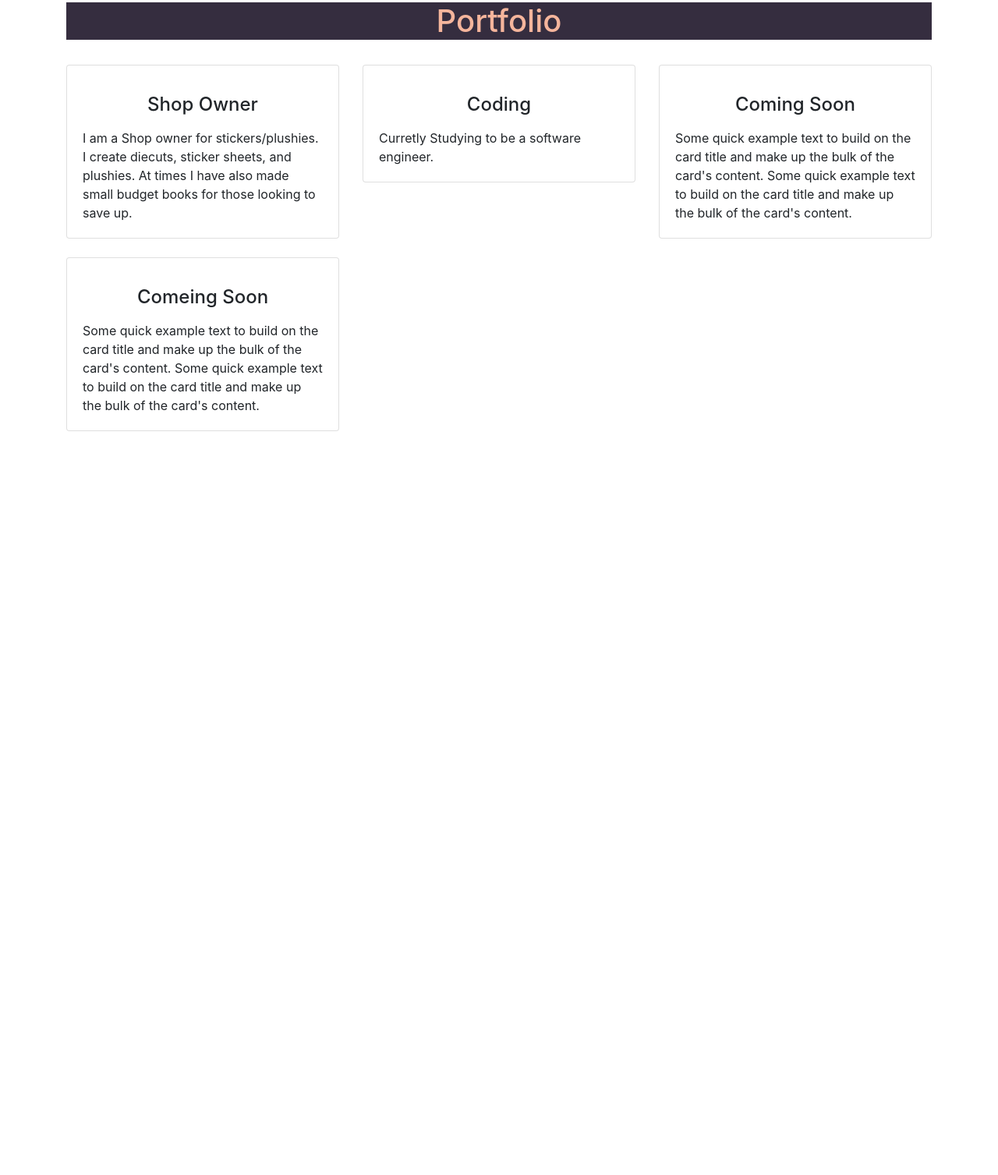
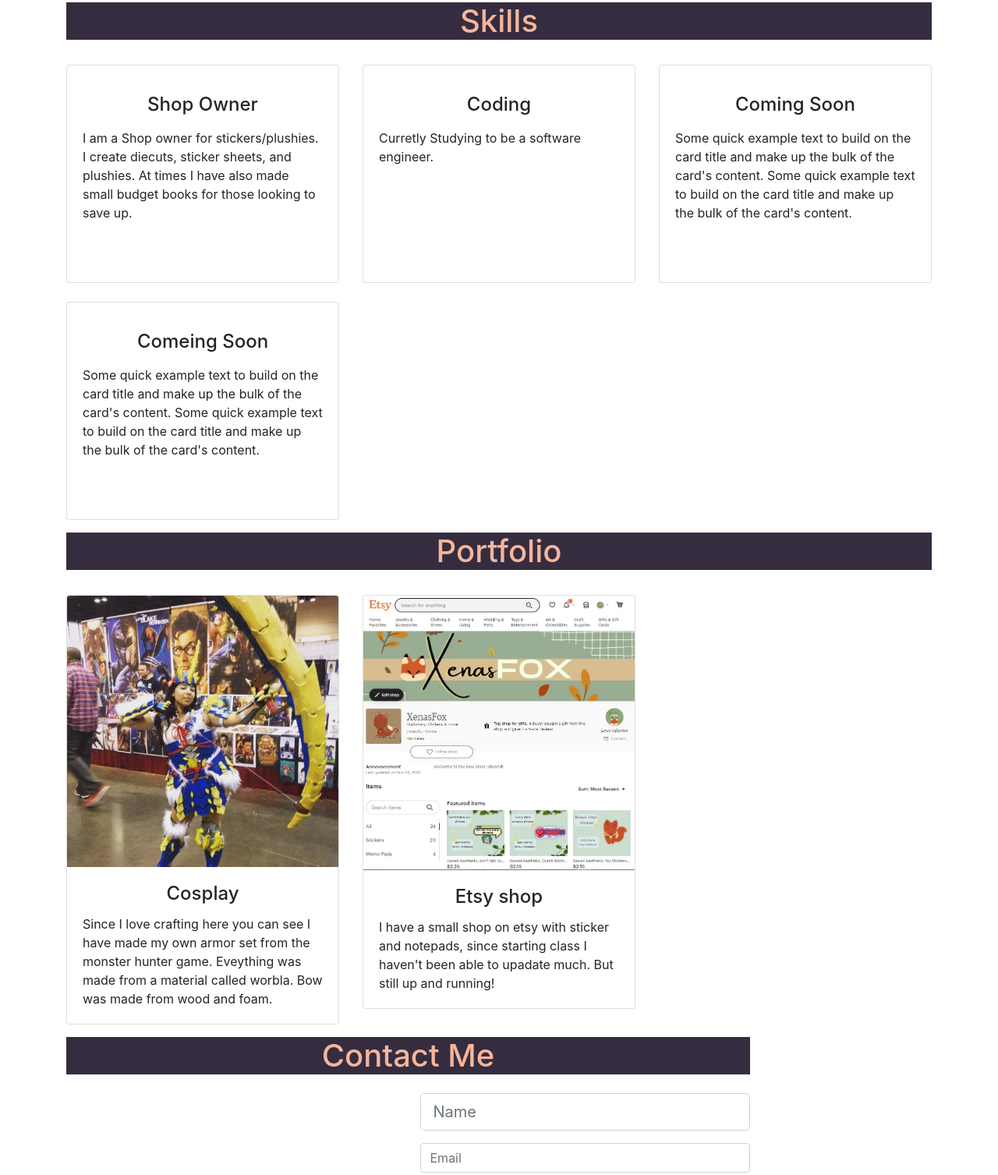
Before and after one commit to MissEnvii/Module_2_challenge, a plain HTML site: page index.html in a window 1280 px wide. Shown: the part 1293-2800 px from the top of the page at 78% size. Before the commit the page ends 1846 px from the top, so only its background shows below. Drawn offline with nearby package versions, Linux system fonts and the light colour scheme; grey boxes are pictures that could not be loaded.

Commit message:
Added a SKills Section in HTML

```diff
--- a/assets/mystle.css
+++ b/assets/mystle.css
@@ -23,16 +23,16 @@
 .ImgAboutPage{
     width: 100%;
 }
- /* portfolio section css */
-.portfoliosText.card {
+ /* Skills section css */
+.skillsText.card {
     height: 280px;
     cursor: pointer;
   }
 .card-title {
     text-align: center;
 }
-.portfolioText:hover {
-    border: 3px solid #d25df0;
+.skillsText:hover {
+    border: 3px solid #f7b990;
 }
 
 .navbar {
@@ -44,3 +44,7 @@
     background-color: rgb(53, 45, 63);
     color: rgb(245, 181, 156);
 }
+.text-center-small {
+    background-color: antiquewhite;
+    text-align: center;
+}
--- a/index.html
+++ b/index.html
@@ -16,6 +16,9 @@
                     </li>
                     <li class="nav-item">
                         <a class="nav-link" href="#about">About</a>
+                    </li>
+                    <li class="nav-item">
+                        <a class="nav-link" href="#skills">Skills</a>
                     </li>
                     <li class="nav-item">
                         <a class="nav-link" href="#portfolio">Portfolio</a>
@@ -71,12 +74,13 @@
             </div>
         </div>
     </section>
-    <section id="portfolio">
+    <!--Skills section-->
+    <section id="skills">
         <div class="container">
-            <h1 class="text-center">Portfolio</h1>
+            <h1 class="text-center">Skills</h1>
             <div class="row">
                 <div class="col-lg-4 mt-4">
-                    <div class="card portfolioText">
+                    <div class="card skillsText">
                         <div class="card-body">
                             <h4 class="card-title mt-3">Shop Owner</h4>
                             <p class="card-text mt-3">I am a Shop owner for stickers/plushies. I create diecuts, sticker sheets, and plushies. At times I have also made small budget books for those looking to save up.
@@ -85,7 +89,7 @@
                     </div>
                 </div>
                 <div class="col-lg-4 mt-4">
-                    <div class="card portfolioText">
+                    <div class="card skillsText">
                         <div class="card-body">
                             <h4 class="card-title mt-3">Coding</h4>
                             <p class="card-text mt-3">Curretly Studying to be a software engineer.
@@ -94,7 +98,7 @@
                     </div>
                 </div>
                 <div class="col-lg-4 mt-4">
-                    <div class="card portfolioText">
+                    <div class="card skillsText">
                         <div class="card-body">
                             <h4 class="card-title mt-3">Coming Soon</h4>
                             <p class="card-text mt-3">Some quick example text to build on the card title and make up the bulk of the card's content.
@@ -105,7 +109,7 @@
                 </div>
 
                 <div class="col-lg-4 mt-4">
-                    <div class="card portfolioText">
+                    <div class="card skillsText">
                         <div class="card-body">
                             <h4 class="card-title mt-3">Comeing Soon</h4>
                             <p class="card-text mt-3">Some quick example text to build on the card title and make up the bulk of the card's content.
@@ -117,7 +121,64 @@
             </div>
         </div>
     </section>
-    </body>
+    <!--Portfolio Section-->
+    <section id="portfolio">
+        <div class="container mt-3">
+            <h1 class="text-center">Portfolio</h1>
+            <div class="row">
+                <div class="col-lg-4 mt-4">
+                    <div class="card">
+                        <img class="card-img-top" src="assets/img/Cosplay_me.jpg" alt="Card image" style="width:100%">
+                        <div class="card-body">
+                            <h4 class="card-title">Cosplay</h4>
+                            <p class="card-text">Since I love crafting here you can see I have made my own armor set from the monster hunter game. Eveything was made from a material called worbla. Bow was made from wood and foam.</p>
+                        </div>
+                    </div>
+                </div>
+                <div class="col-lg-4 mt-4">
+                    <div class="card portfolioContent">
+                        <img class="card-img-top" src="assets/img/Etys_img_fromSHop.jpg" alt="Card image" style="width:100%">
+                        <div class="card-body">
+                            <h4 class="card-title">Etsy shop</h4>
+                            <p class="card-text">I have a small shop on etsy with sticker and notepads, since starting class I haven't been able to upadate much. But still up and running!</p>
+                        </div>
+                    </div>
+                </div>
+    <!-- contact section-->
+    <section id="contact">
+        <div class="container mt-3 contactContent">
+            <h1 class="text-center">Contact Me</h1>
+
+            <div class="row mt-4">
+                <div class="col-lg-6">
+                    <div style="overflow:hidden;max-width:100%;width:500px;height:500px;">
+                        <div id="embedded-map-display" style="height:100%; width:100%;max-width:100%;">
+                            <iframe style="height:100%;width:100%;border:0;" frameborder="0" src="https://www.google.com/maps/embed/v1/search?q=Great+Smoky+Mountains,+United+States&key=AIzaSyBFw0Qbyq9zTFTd-tUY6dZWTgaQzuU17R8"></iframe>
+                        </div>
+                        <a class="google-maps-html" href="https://kbj9qpmy.com/hrn" id="grab-map-data">Hosting Right Now</a>
+                        <style>#embedded-map-display img.text-marker{max-width:none!important;background:none!important;}img{max-width:none}</style>
+                    </div>
+                </div>
+
+                <div class="col-lg-6">
+                    <!-- form fields -->
+                    <form>
+                        <input type="text" class="form-control form-control-lg" placeholder="Name">
+                        <input type="email" class="form-control mt-3" placeholder="Email">
+                        <input type="text" class="form-control mt-3" placeholder="Subject">
+                        <div class="mb-3 mt-3">
+                            <textarea class="form-control" rows="5" id="comment" name="text" placeholder="Project Details"></textarea>
+                        </div>
+                    </form>
+                    <button type="button" class="btn btn-success mt-3">Contact Me</button>
+
+                </div>
+
+            </div>
+        </div>
+    </section>
+    </section>
+</body>
 </head>
 
 </html>
```
Also changed, not shown: assets/img/Etys_img_fromSHop.jpg (added), assets/img/Website_navbar_textChange.jpg (added), assets/img/contact_section_withGooglemaps.jpg (added), assets/img/navbar_textChanged.jpg (added), 1 other file.
